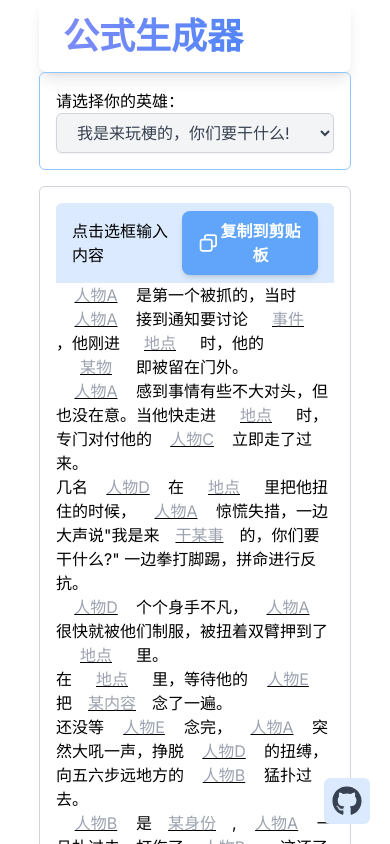
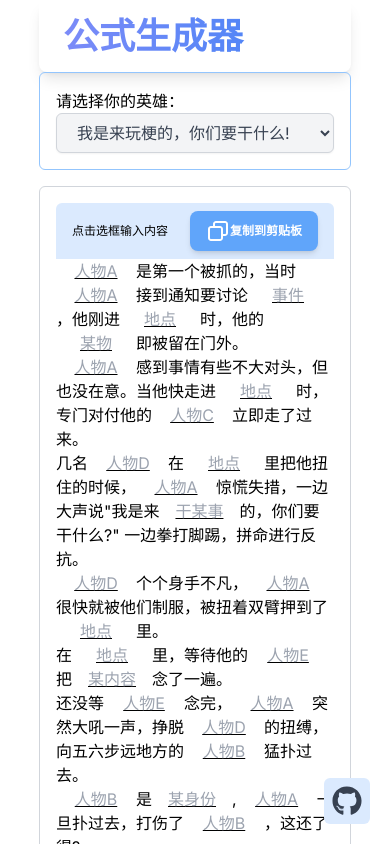
Before and after one commit to EvenL94/meme-joke-generator, a Next.js app: page / in a window 390 px wide. Shown: the top 844 px of the page. Built offline with nearby package versions, Linux system fonts and the light colour scheme.

Commit message:
update copy button responsive design

```diff
--- a/src/app/components/CopyToClipboard.tsx
+++ b/src/app/components/CopyToClipboard.tsx
@@ -22,7 +22,7 @@ const CopyToClipboard: React.FC<copyToClipboardProp> = ({ toCopy }) => {
   };
 
   return (
-    <div className="flex items-center relative bg-blue-100 text-token-text-secondary bg-token-main-surface-secondary px-4 py-2 text-base font-sans justify-between rounded-t-md">
+    <div className="flex items-center relative bg-blue-100 text-token-text-secondary bg-token-main-surface-secondary px-4 py-2 xl:text-base text-xs font-sans justify-between rounded-t-md">
       <span>点击选框输入内容</span>
       <button
         onClick={() => copyToClipboard(toCopy)}
```
